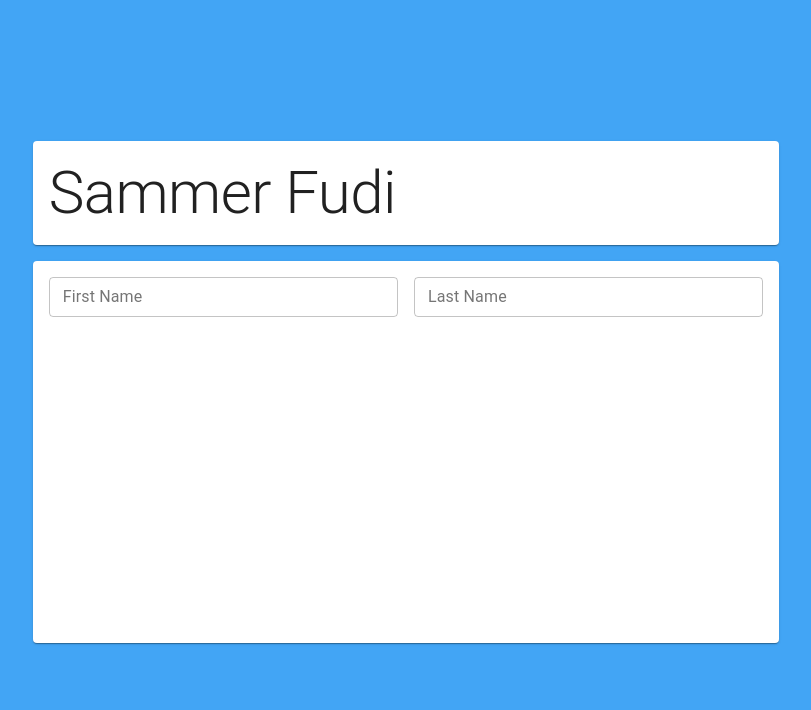
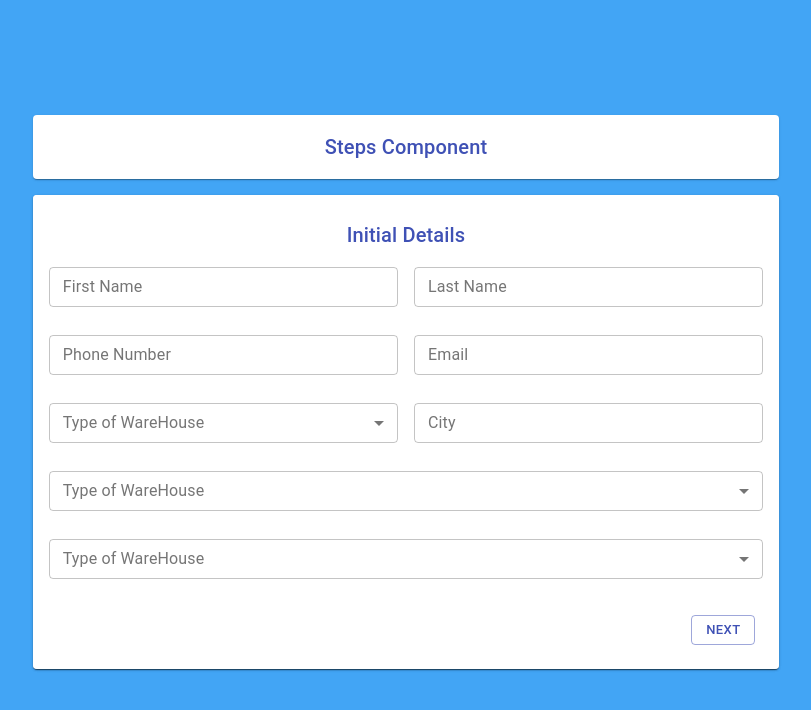
Before and after one commit to speaktosameer/Multi-Step-Form, a React (Create React App) app: page / in a window 1280 px wide. Shown: the top 710 px of the page, without its empty margins (234-1045 px from the left). Built offline with nearby package versions, Linux system fonts and the light colour scheme.

Commit message:
Initial Detail

```diff
--- a/src/components/Common/display.js
+++ b/src/components/Common/display.js
@@ -1,6 +1,6 @@
-import { Typography , TextField } from "@material-ui/core";
+import { Typography , TextField ,MenuItem,Button} from "@material-ui/core";
 
-export const renderText = ({ label, color, align, variant}) => {
+export const renderText = ({ label, color, align, variant}) => (
     <Typography
     color={color ? color : "primary"}
     align={align ? align : "center"}
@@ -8,7 +8,9 @@ export const renderText = ({ label, color, align, variant}) => {
     >
     {label}
     </Typography>
-}
+
+)
+
 
 export const renderInputText = ({label,name,color,state,handleOnChange}) => {
     const {data,errors}=state;
@@ -26,3 +28,33 @@ export const renderInputText = ({label,name,color,state,handleOnChange}) => {
     onChange={handleOnChange} />
 );
 }
+
+export const renderSelect = ({label,name,color,state,options,handleOnChange}) => {
+    const {data,errors}=state;
+    return(
+    <TextField
+    select
+    label={label}
+    variant="outlined"
+    color={color ? color : 'primary'}
+    name={name}
+    fullWidth={true}
+    size='small'
+    value={data[name]}
+    error={errors[name] ? true : false}
+    helperText={errors[name]}
+    onChange={handleOnChange} >
+    {
+        options.map((item)=> (
+            <MenuItem key={item.value} value={item.value}>{item.key}</MenuItem>
+        ))
+    }
+    </TextField>
+);
+};
+
+export const renderButton = ({label,variant,color,handleOnClick}) => (
+<Button variant={variant ? variant : "outlined"}
+color={color ? color : 'primary'} size="small" onClick={handleOnClick}>{label}</Button>
+
+);
--- a/src/components/Common/styles.js
+++ b/src/components/Common/styles.js
@@ -9,7 +9,6 @@ export const Styles = {
     },
     form:{
         minHeight:"350px",
-        padding:"16px",
     },
 
 }
--- /dev/null
+++ b/src/components/Steps/Step1.js
@@ -0,0 +1,61 @@
+import {Box,Paper,Grid} from "@material-ui/core";
+import { renderText,renderInputText, renderSelect,renderButton } from '../Common/display';
+import React from 'react'
+
+export default function Step1({state,handleOnChange,handleNext}) {
+    return (
+        <Paper component={Box} p={2}>
+            <Box mt={1} mb={2}>
+                        {renderText({ label: "Initial Details" })}
+                        </Box>
+                        <Grid container spacing={2} style={{marginBottom:"20px"}}>
+                            <Grid item xs={12} sm={6}>
+                            {renderInputText({label:"First Name", name:"firstname", state, handleOnChange})}
+                            </Grid>
+                            <Grid item xs={12} sm={6}>
+                            {renderInputText({label:"Last Name",name:"lastname", state, handleOnChange})}
+                            </Grid>
+                        </Grid>
+
+
+                        <Grid container spacing={2} style={{marginBottom:"20px"}}>
+                            <Grid item xs={12} sm={6}>
+                                {renderInputText({label:"Phone Number",name:"phone",state,handleOnChange})}
+                            </Grid>
+                            <Grid item xs={12} sm={6}>
+                                {renderInputText({label:"Email",name:"email",state,handleOnChange})}
+                            </Grid>
+                        </Grid>
+
+
+                        <Grid container spacing={2} style={{marginBottom:"20px"}}>
+                            <Grid item xs={12} sm={6}>
+                                {renderSelect({label:"Type of WareHouse",name:"ware",options:[{key:'Regular',value:'regular'},{key:'Air Condition',value:'aircondition'}],state,handleOnChange})}
+                            </Grid>
+                            <Grid item xs={12} sm={6}>
+                                {renderInputText({label:"City",name:"city",state,handleOnChange})}
+                            </Grid>
+                        </Grid>
+
+
+                        <Grid container spacing={2} style={{marginBottom:"20px"}}>
+                            <Grid item xs={12}>
+                                {renderSelect({label:"Type of WareHouse",name:"ware",options:[{key:'Regular',value:'regular'},{key:'Air Condition',value:'aircondition'}],state,handleOnChange})}
+                            </Grid>
+                        </Grid>
+                        <Grid container spacing={2} style={{marginBottom:"20px"}}>
+                            <Grid item xs={12}>
+                                {renderSelect({label:"Type of WareHouse",name:"ware",options:[{key:'Regular',value:'regular'},{key:'Air Condition',value:'aircondition'}],state,handleOnChange})}
+                            </Grid>
+                        </Grid>
+
+                        <Grid container spacing={2} justify="flex-end">
+                        <Box p={2}>
+                        {renderButton({label:"Next", handleOnClick:handleNext})}
+                        </Box>
+
+                        </Grid>
+
+        </Paper>
+    )
+}
--- a/src/components/formComponent.js
+++ b/src/components/formComponent.js
@@ -1,8 +1,9 @@
 import React, { Component } from 'react';
 import {PropTypes } from 'prop-types';
-import {Box,Paper,Grid,withStyles,Typography} from "@material-ui/core";
-import { renderText,renderInputText } from './Common/display';
+import {Box,Paper,Grid,withStyles} from "@material-ui/core";
+import { renderText} from './Common/display';
 import { Styles } from './Common/styles';
+import Step1 from './Steps/Step1';
 
 
 
@@ -10,7 +11,13 @@ class formComponent extends Component {
     state={
         data:{
             firstname:'',
-            lastname:''
+            lastname:'',
+            phone:'',
+            email:'',
+            ware:'',
+            city:'',
+            location:'',
+            area:''
         },
         errors:{
 
@@ -18,34 +25,26 @@ class formComponent extends Component {
     }
     render() {
         const {classes}=this.props;
-        const handleOnChange= ({target})=>{
+        const handleOnChange = ({target})=>{
             const {data,errors}=this.state;
             target.value.length <= 3 ? (errors[target.name] =`${target.name} have at least 3 letter`) : (errors[target.name]= "");
             data[target.name] =target.value;
             this.setState({data,errors});
         };
+
+        const handleNext = () => {console.log("Next Button Cicked")};
         return (
             <Grid container className={classes.formContainer}>
                 <Grid item xs={12} sm={7}>
                 <Box p={2} mb={2} component={Paper}>
-                    <Typography variant="h2">Sammer Fudi</Typography>
-                        {/* {renderText({ label: "Steps Component" })} */}
+                        {renderText({ label: "Steps Component" })}
                     </Box>
                     <Box component={Paper}>
                         <form className={classes.form}>
-                        {renderText({ label: "Initial Details" })}
-
-                        <Grid container spacing={2}>
-                            <Grid item xs={12} sm={6}>
-                            {renderInputText({label:"First Name", name:"firstname", state: this.state, handleOnChange})}
-                            </Grid>
-                            <Grid item xs={12} sm={6}>
-                            {renderInputText({label:"Last Name",name:"lastname", state: this.state, handleOnChange})}
-                            </Grid>
-                        </Grid>
-                    </form>
-                    </Box>
-                </Grid>
+                        <Step1 state={this.state} handleOnChange={handleOnChange} handleNext={handleNext}/>
+                        </form>
+                        </Box>
+                    </Grid>
             </Grid>
         )
     }
```
